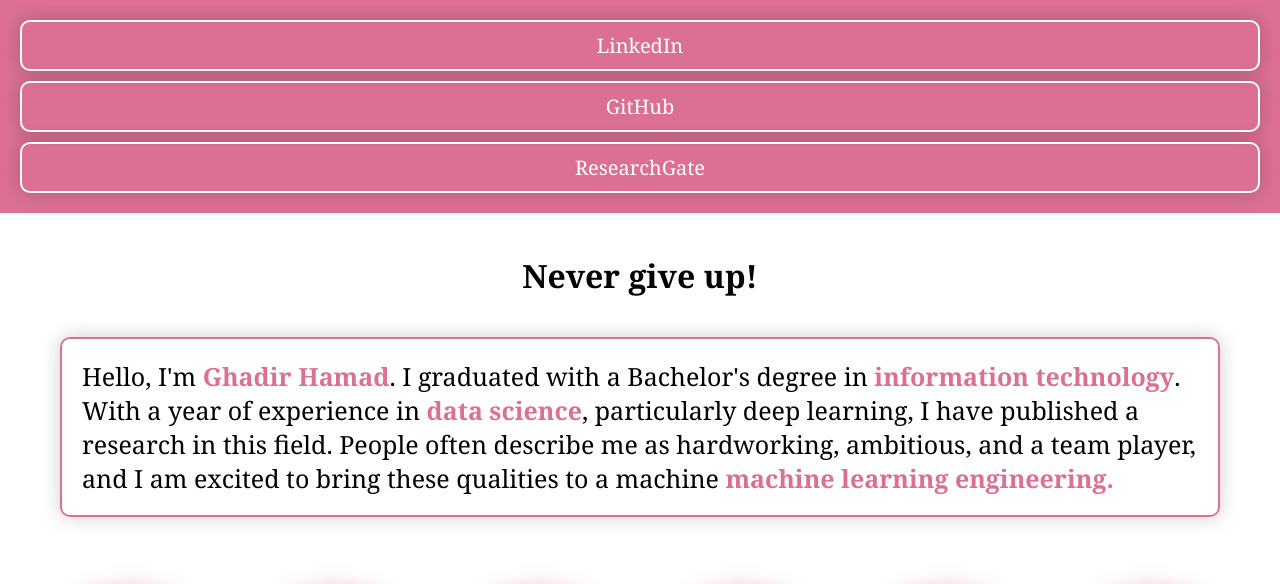
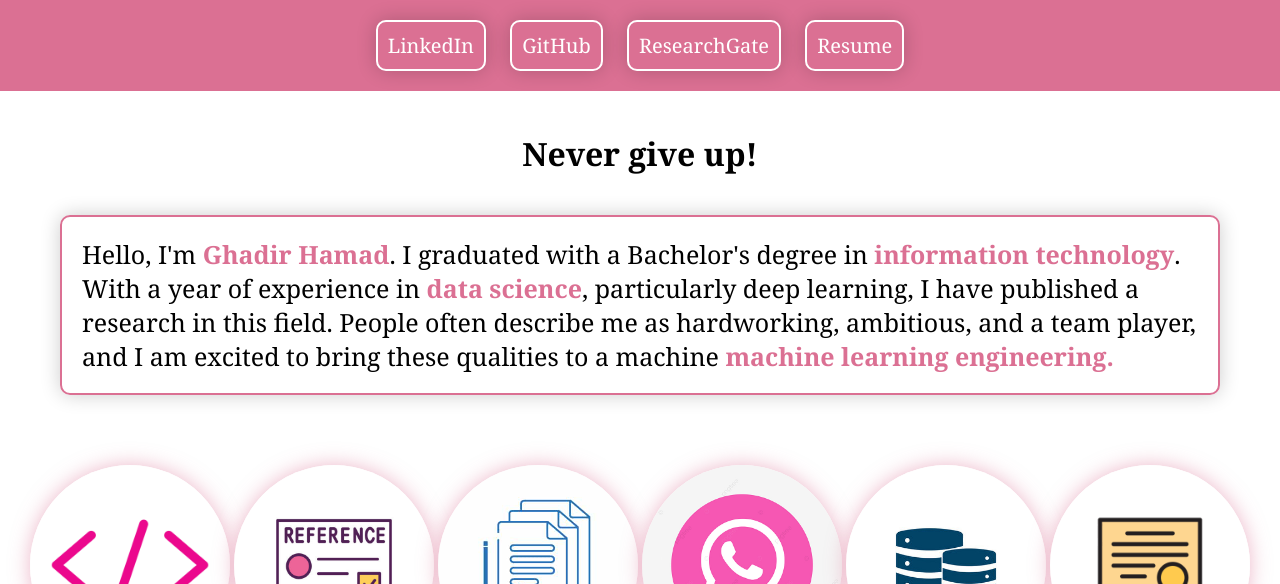
Before and after one commit to ghadirhamad/ghadir.github.io, a plain HTML site: page index.html in a window 1280 px wide. Shown: the top 584 px of the page. Drawn offline with Linux system fonts and the light colour scheme.

Commit message:
Add resume link and update display style in index.html

```diff
--- a/index.html
+++ b/index.html
@@ -26,9 +26,8 @@
             border: 2px solid white;
             border-radius: 10px;
             padding: 10px;
+            display: inline-block;
             box-shadow: 0 0 20px 0 rgba(0, 0, 0, 0.2);
-            display: grid;
-            place-items: center;
         }
 
         .header a:hover {
@@ -75,6 +74,7 @@
         <a href="https://www.linkedin.com/in/ghadir-hamad-0a7774223?utm_source=share&utm_campaign=share_via&utm_content=profile&utm_medium=ios_app">LinkedIn</a>
         <a href="https://github.com/ghadirhamad">GitHub</a>
         <a href="https://www.researchgate.net/profile/Ghadir-Hamad">ResearchGate</a>
+        <a href="https://drive.google.com/file/d/1xAsuBrjc116TJ2At_SoGWu3lS8G4vBHh/view?usp=drive_link">Resume</a>
     </div>
 
     <div class="content">
```
